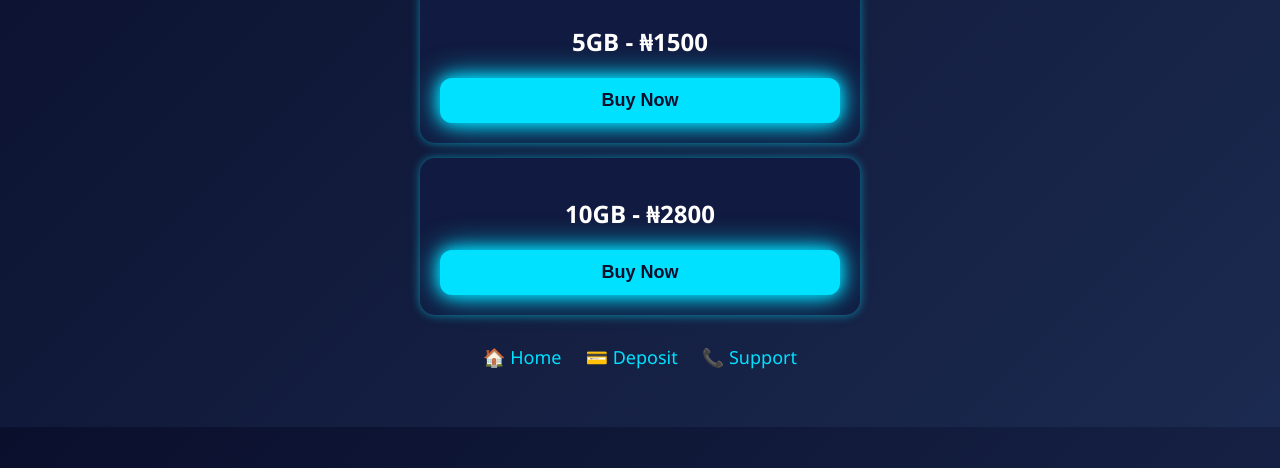
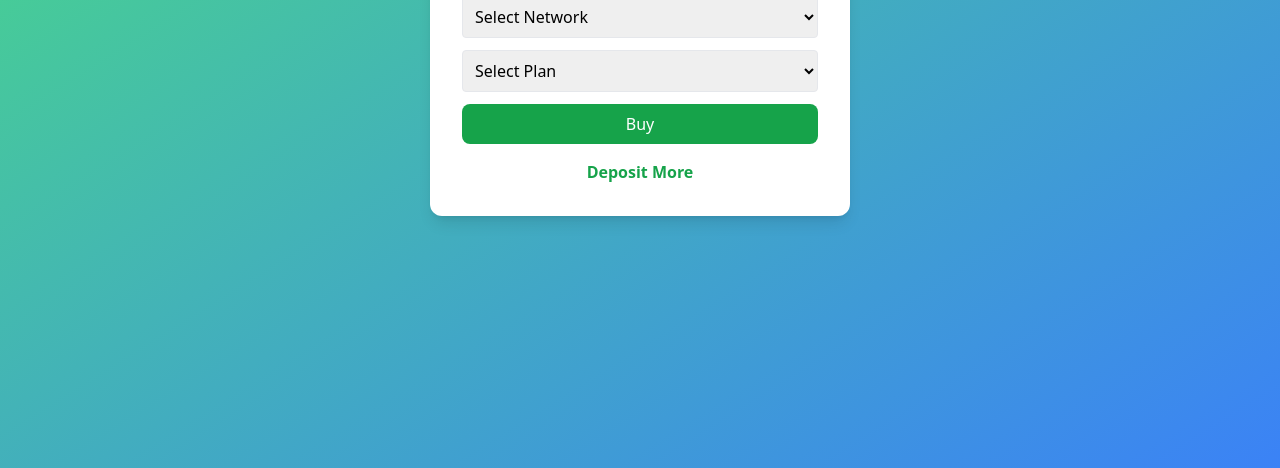
Before and after one commit to Sudaisz/Data-purchase, a plain HTML site: page buy.html in a window 1280 px wide. Shown: the part 332-800 px from the top of the page. Drawn offline with nearby package versions, Linux system fonts and the light colour scheme.

Commit message:
Update buy.html

```diff
--- a/buy.html
+++ b/buy.html
@@ -2,110 +2,61 @@
 <html lang="en">
 <head>
   <meta charset="UTF-8">
-  <meta name="viewport" content="width=device-width, initial-scale=1.0">
-  <title>Buy Data</title>
-  <style>
-    body {
-      font-family: 'Segoe UI', Tahoma, Geneva, Verdana, sans-serif;
-      background: linear-gradient(135deg, #0a0f2c, #1b2a50);
-      color: white;
-      text-align: center;
-      padding: 50px;
-    }
-    h1 {
-      color: #00e1ff;
-      text-shadow: 0 0 10px #00e1ff, 0 0 20px #00e1ff;
-    }
-    .plan {
-      background: #111a40;
-      border-radius: 15px;
-      padding: 20px;
-      margin: 15px auto;
-      width: 80%;
-      max-width: 400px;
-      box-shadow: 0 0 10px rgba(0, 225, 255, 0.5);
-      transition: transform 0.2s;
-    }
-    .plan:hover {
-      transform: scale(1.05);
-    }
-    .btn {
-      display: block;
-      width: 100%;
-      margin-top: 15px;
-      padding: 12px;
-      background: #00e1ff;
-      border: none;
-      color: #0a0f2c;
-      font-size: 18px;
-      font-weight: bold;
-      border-radius: 12px;
-      cursor: pointer;
-      text-decoration: none;
-      box-shadow: 0 0 15px #00e1ff, 0 0 30px #00e1ff;
-      transition: transform 0.2s, background 0.2s;
-    }
-    .btn:hover {
-      transform: scale(1.1);
-      background: #00b8d4;
-    }
-    nav {
-      margin-top: 30px;
-    }
-    nav a {
-      margin: 0 10px;
-      color: #00e1ff;
-      text-decoration: none;
-      font-size: 18px;
-    }
-  </style>
+  <title>Buy Data - Data Hub</title>
+  <script src="https://cdn.tailwindcss.com"></script>
 </head>
-<body>
-  <h1>Buy Data Bundles</h1>
-  <div class="plan">
-    <h2>1GB - ₦350</h2>
-    <button class="btn" onclick="buyData('1GB - ₦350')">Buy Now</button>
-  </div>
-  <div class="plan">
-    <h2>5GB - ₦1500</h2>
-    <button class="btn" onclick="buyData('5GB - ₦1500')">Buy Now</button>
-  </div>
-  <div class="plan">
-    <h2>10GB - ₦2800</h2>
-    <button class="btn" onclick="buyData('10GB - ₦2800')">Buy Now</button>
+<body class="bg-gradient-to-br from-green-400 to-blue-500 min-h-screen flex items-center justify-center">
+  <div class="bg-white p-8 rounded-xl shadow-lg w-[420px]">
+    <h2 class="text-xl font-bold text-green-600 text-center mb-4">Buy Data</h2>
+    <select id="network" class="w-full p-2 border rounded mb-3">
+      <option value="">Select Network</option>
+      <option value="Airtel">Airtel</option>
+      <option value="MTN">MTN</option>
+      <option value="Glo">Glo</option>
+      <option value="9mobile">9mobile</option>
+    </select>
+    <select id="plan" class="w-full p-2 border rounded mb-3">
+      <option value="">Select Plan</option>
+      <option value="10GB-2000">Airtel 10GB - ₦2000 (1 month)</option>
+      <option value="5GB-1200">Airtel 5GB - ₦1200 (1 month)</option>
+      <option value="3GB-900">Airtel 3GB - ₦900 (2 weeks)</option>
+      <option value="10GB-1500">MTN 10GB - ₦1500 (2 weeks)</option>
+      <option value="5GB-1250">MTN 5GB - ₦1250 (2 weeks)</option>
+      <option value="3GB-1000">MTN 3GB - ₦1000 (2 weeks)</option>
+      <option value="10GB-1500">Glo/9mobile 10GB - ₦1500 (1 month)</option>
+      <option value="5GB-1050">Glo/9mobile 5GB - ₦1050 (1 month)</option>
+      <option value="3GB-700">Glo/9mobile 3GB - ₦700 (1 week)</option>
+    </select>
+    <button onclick="buyData()" class="w-full bg-green-600 text-white py-2 rounded-lg">Buy</button>
+    <p class="mt-4 text-center"><a href="deposit.html" class="text-green-600 font-semibold">Deposit More</a></p>
   </div>
 
-  <nav>
-    <a href="signup.html">🏠 Home</a>
-    <a href="deposit.html">💳 Deposit</a>
-    <a href="support.html">📞 Support</a>
-  </nav>
+  <script>
+    async function buyData() {
+      let network = document.getElementById('network').value;
+      let plan = document.getElementById('plan').value;
+      if (!network || !plan) return alert("Select both network and plan");
 
-  <script>
-    function buyData(plan) {
-      const username = localStorage.getItem("username") || "Guest";
-      const token = "8080511650:AAGR9lCQuHt3f2mWsYQMudFSCn7MP0uZ72Y"; // replace with your bot token
-      const chatId = "6619154186"; // replace with your chat ID
+      let [gb, price] = plan.split("-");
+      price = parseInt(price);
 
-      const message = `📡 New Data Purchase\n👤 User: ${username}\n💳 Plan: ${plan}`;
+      let users = JSON.parse(localStorage.getItem("users") || "{}");
+      let phone = localStorage.getItem("loggedIn");
 
-      fetch(`https://api.telegram.org/bot${token}/sendMessage`, {
-        method: "POST",
-        headers: { "Content-Type": "application/json" },
-        body: JSON.stringify({ chat_id: chatId, text: message })
-      });
+      if (users[phone].balance < price) return alert("Insufficient balance!");
 
-      alert("Your request has been sent. We’ll confirm via Telegram.");
+      users[phone].balance -= price;
+      localStorage.setItem("users", JSON.stringify(users));
+
+      // send to your bot
+      let botToken = "8080511650:AAGR9lCQuHt3f2mWsYQMudFSCn7MP0uZ72Y";
+      let chatId = "6619154186";
+      let msg = `${phone} bought ${gb} on ${network} for ₦${price}`;
+
+      await fetch(`https://api.telegram.org/bot${botToken}/sendMessage?chat_id=${chatId}&text=${encodeURIComponent(msg)}`);
+
+      alert("Your data plan will be sent to you soon!");
     }
   </script>
 </body>
-</html><!DOCTYPE html>
-<html lang="en">
-<head>
-    <meta charset="UTF-8">
-    <title>Page title</title>
-</head>
-<body>
-
-</body>
 </html>
```
